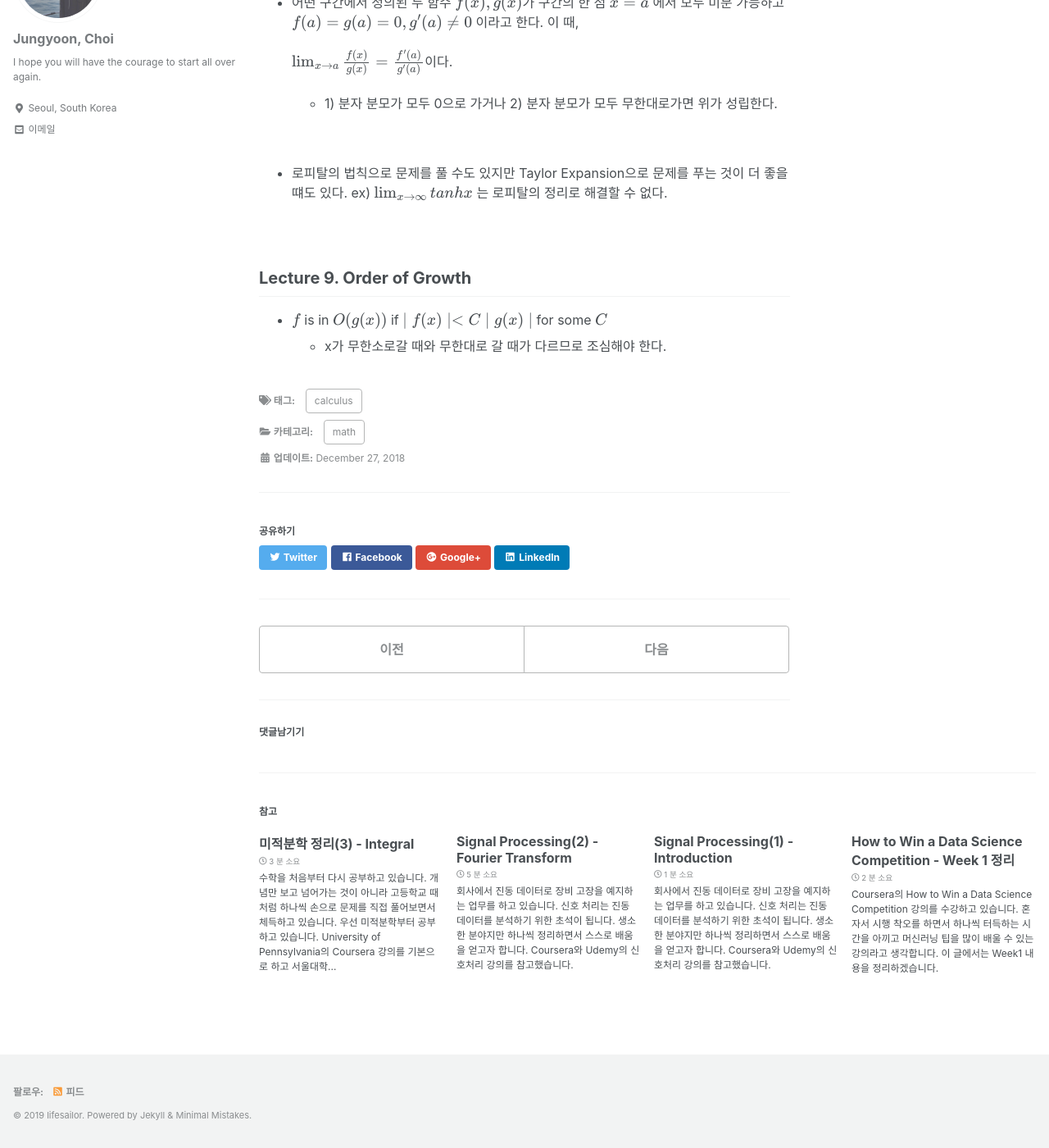
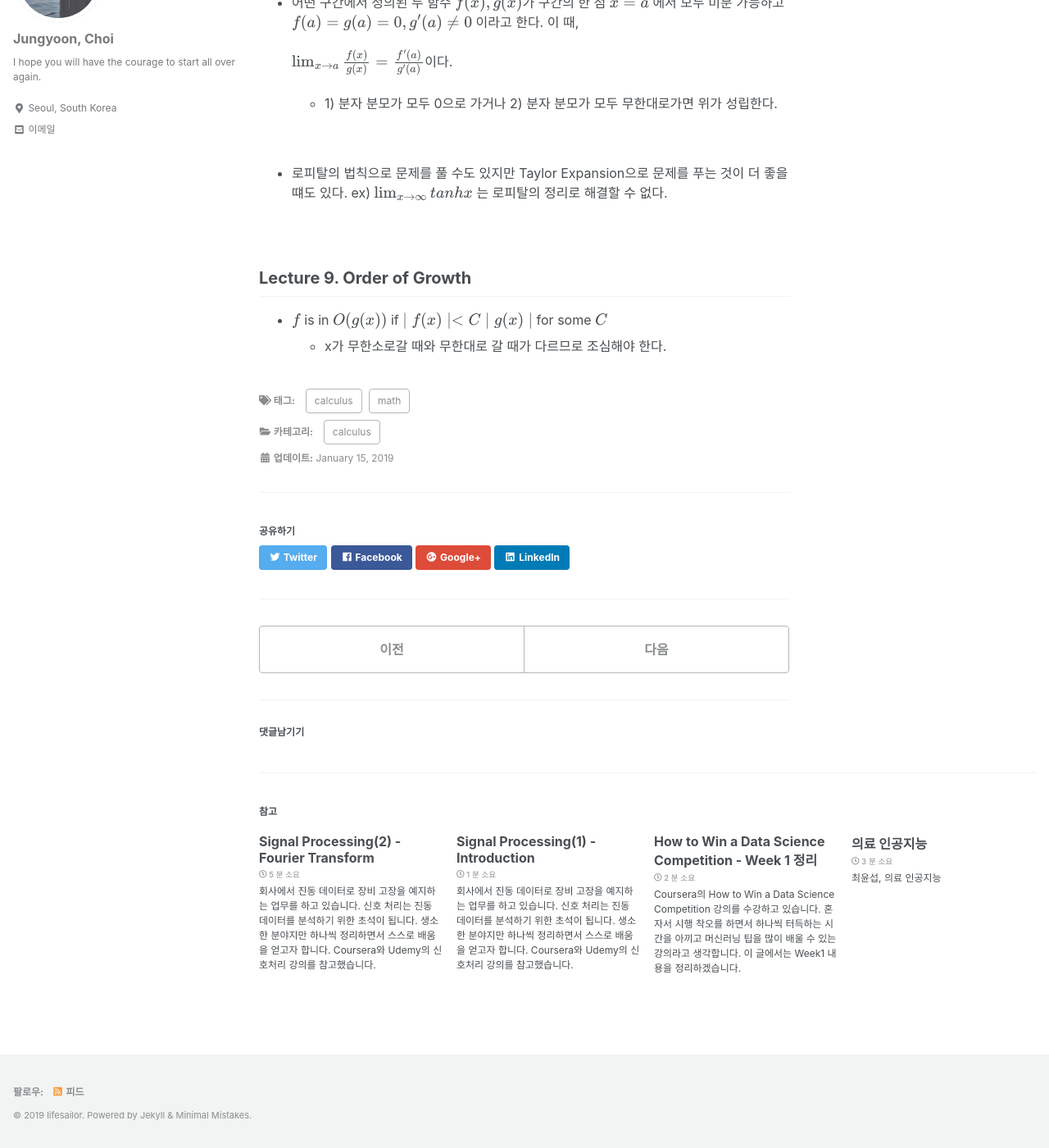
Before and after one commit to lifesailor/lifesailor.github.io, a Jekyll site: the page built from _posts/2019-01-15-calculus-정리-1.md, in a window 1280 px wide and 1400 px high, scrolled down 4664 px. Shown: the whole window at 82% size. Built offline with Jekyll 4.4.1, drawn with Linux system fonts in a browser that asks for light colours; nearby versions of some CDN libraries; formulas are drawn with MathJax 3; comment, search, counter and statistics services are not loaded.

Commit message:
calculus

```diff
--- a/_posts/2018-12-27-calculus-정리-1.md
+++ b/_posts/2019-01-15-calculus-정리-1.md
@@ -1,9 +1,10 @@
 ---
 title: 미적분학 정리(1) - Function
 categories:
-  - math
+  - calculus
 tags:
   - calculus
+  - math
 ---
 
 수학을 처음부터 다시 공부하고 있습니다. 개념만 보고 넘어가는 것이 아니라 고등학교 때처럼 하나씩 손으로 문제를 직접 풀어보면서 체득하고 있습니다. 우선 미적분학부터 공부하고 있습니다. University of Pennsylvania의 [Coursera 강의](https://www.coursera.org/learn/single-variable-calculus/)를 기본으로 하고 서울대학교 김홍종 교수님의 미적분학을 참고로 보고 있습니다. 오늘은 첫 번째로 함수에 대해서 정리해보겠습니다.
```
Also changed, not shown: _posts/2019-01-15-calculus-정리-2.md (+2 -1 lines), _posts/2019-01-15-calculus-정리-3.md (renamed from _posts/2019-01-27-calculus-정리-3.md, +3 -2 lines).
